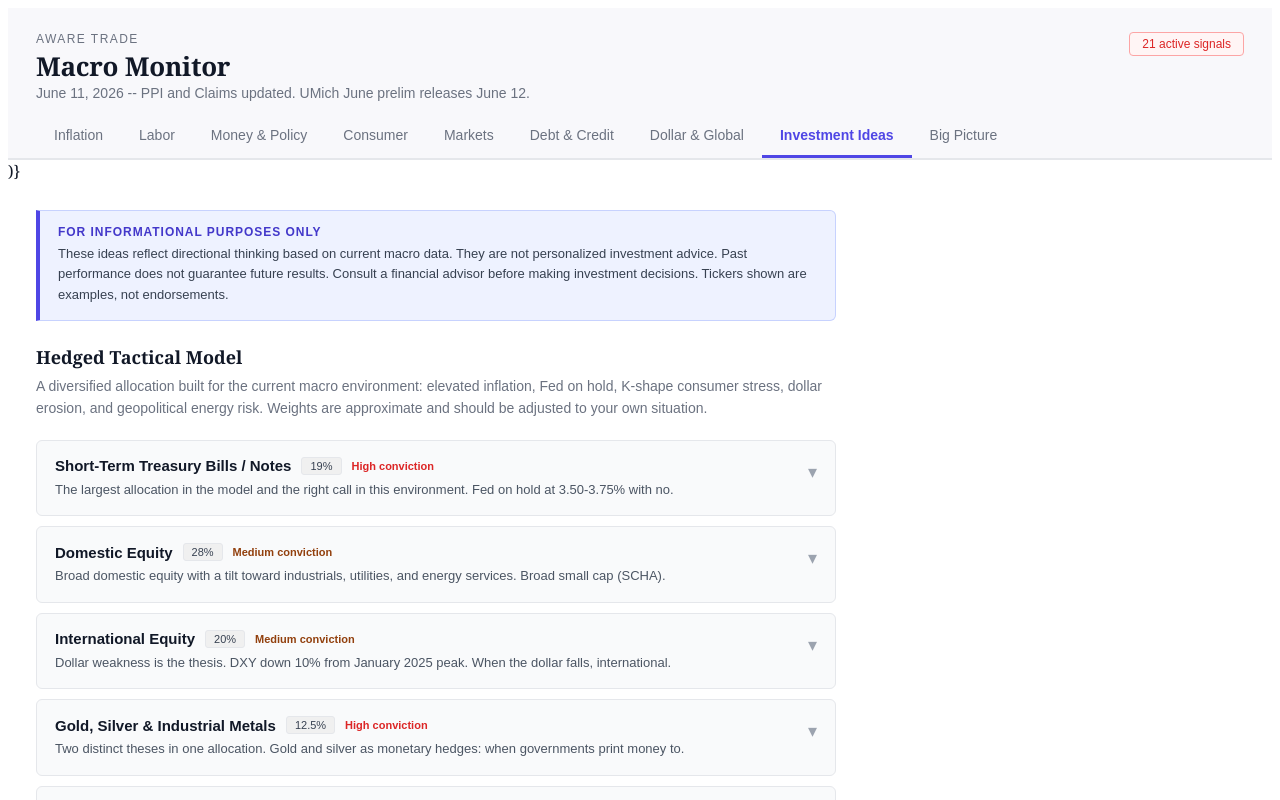
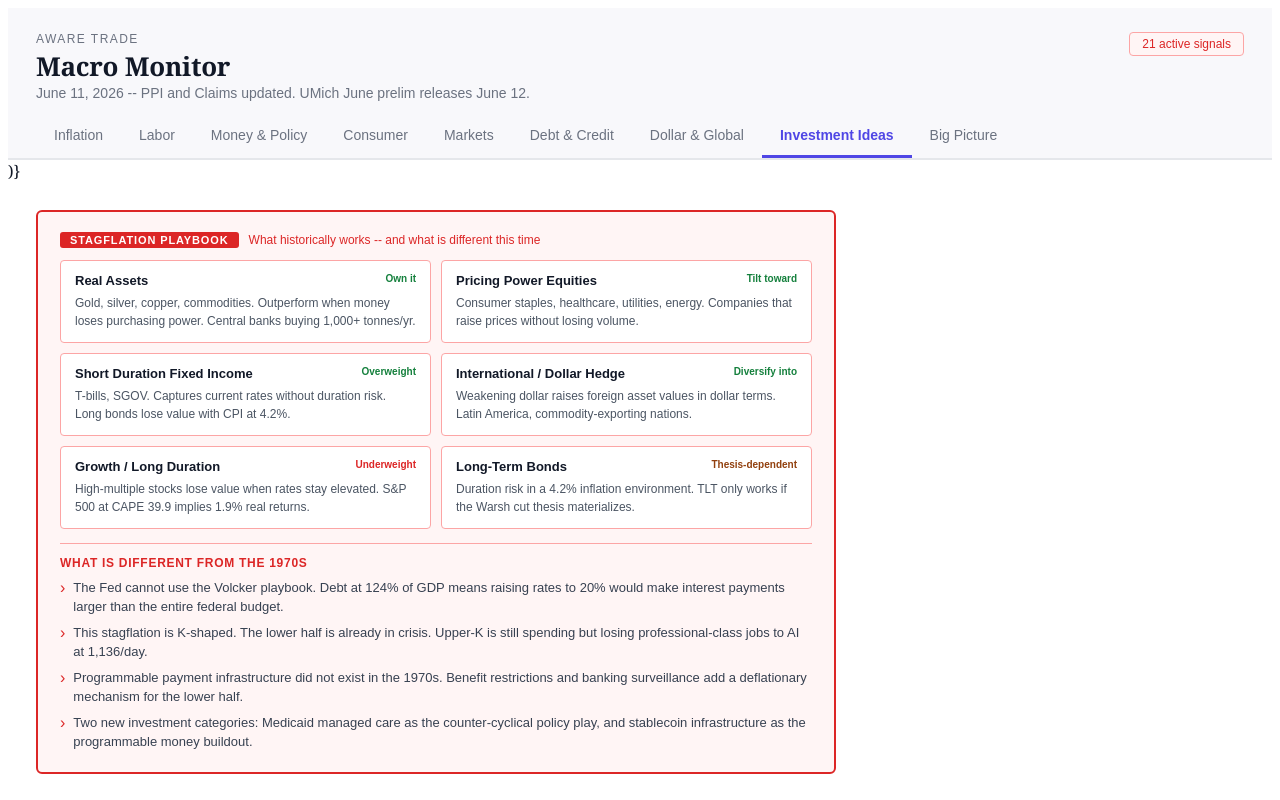
Before and after one commit to pamtulip/aware-trade-tools, a React (Vite) app: page /monitor in a window 1280 px wide. Both pictures are taken after a click on the button "Investment Ideas". Shown: the top 800 px of the page. Built offline with nearby package versions, Linux system fonts and the light colour scheme.

Commit message:
Update MacroMonitor.jsx

```diff
--- a/src/pages/MacroMonitor.jsx
+++ b/src/pages/MacroMonitor.jsx
@@ -543,6 +543,50 @@ export default function MacroMonitor() {
       {activeTab === "ideas" && (
         <div style={{ padding: "28px", maxWidth: "800px" }}>
 
+          {/* Stagflation Playbook */}
+          <div style={{ background: "#fff5f5", border: "2px solid #dc2626", borderRadius: "6px", padding: "20px 22px", marginBottom: "28px" }}>
+            <div style={{ display: "flex", alignItems: "center", gap: "10px", marginBottom: "12px" }}>
+              <span style={{ fontSize: "11px", fontWeight: "700", color: "#ffffff", background: "#dc2626", padding: "2px 10px", borderRadius: "3px", fontFamily: "sans-serif", letterSpacing: "0.08em" }}>STAGFLATION PLAYBOOK</span>
+              <span style={{ fontSize: "12px", color: "#dc2626", fontFamily: "sans-serif" }}>What historically works -- and what is different this time</span>
+            </div>
+
+            <div style={{ display: "grid", gridTemplateColumns: "1fr 1fr", gap: "10px", marginBottom: "14px" }}>
+              {[
+                { label: "Real Assets", detail: "Gold, silver, copper, commodities. Outperform when money loses purchasing power. Central banks buying 1,000+ tonnes/yr.", verdict: "Own it", color: "#15803d" },
+                { label: "Pricing Power Equities", detail: "Consumer staples, healthcare, utilities, energy. Companies that raise prices without losing volume.", verdict: "Tilt toward", color: "#15803d" },
+                { label: "Short Duration Fixed Income", detail: "T-bills, SGOV. Captures current rates without duration risk. Long bonds lose value with CPI at 4.2%.", verdict: "Overweight", color: "#15803d" },
+                { label: "International / Dollar Hedge", detail: "Weakening dollar raises foreign asset values in dollar terms. Latin America, commodity-exporting nations.", verdict: "Diversify into", color: "#15803d" },
+                { label: "Growth / Long Duration", detail: "High-multiple stocks lose value when rates stay elevated. S&P 500 at CAPE 39.9 implies 1.9% real returns.", verdict: "Underweight", color: "#dc2626" },
+                { label: "Long-Term Bonds", detail: "Duration risk in a 4.2% inflation environment. TLT only works if the Warsh cut thesis materializes.", verdict: "Thesis-dependent", color: "#92400e" },
+              ].map((item, i) => (
+                <div key={i} style={{ background: "#ffffff", border: "1px solid #fca5a5", borderRadius: "4px", padding: "12px 14px" }}>
+                  <div style={{ display: "flex", justifyContent: "space-between", alignItems: "flex-start", marginBottom: "6px" }}>
+                    <div style={{ fontSize: "13px", fontWeight: "700", color: "#111827", fontFamily: "sans-serif" }}>{item.label}</div>
+                    <span style={{ fontSize: "10px", fontWeight: "700", color: item.color, fontFamily: "sans-serif", whiteSpace: "nowrap", marginLeft: "8px" }}>{item.verdict}</span>
+                  </div>
+                  <div style={{ fontSize: "12px", color: "#4b5563", lineHeight: 1.5, fontFamily: "sans-serif" }}>{item.detail}</div>
+                </div>
+              ))}
+            </div>
+
+            <div style={{ borderTop: "1px solid #fca5a5", paddingTop: "12px" }}>
+              <div style={{ fontSize: "12px", color: "#dc2626", fontWeight: "700", textTransform: "uppercase", letterSpacing: "0.06em", marginBottom: "8px", fontFamily: "sans-serif" }}>What is different from the 1970s</div>
+              <div style={{ display: "flex", flexDirection: "column", gap: "6px" }}>
+                {[
+                  "The Fed cannot use the Volcker playbook. Debt at 124% of GDP means raising rates to 20% would make interest payments larger than the entire federal budget.",
+                  "This stagflation is K-shaped. The lower half is already in crisis. Upper-K is still spending but losing professional-class jobs to AI at 1,136/day.",
+                  "Programmable payment infrastructure did not exist in the 1970s. Benefit restrictions and banking surveillance add a deflationary mechanism for the lower half.",
+                  "Two new investment categories: Medicaid managed care as the counter-cyclical policy play, and stablecoin infrastructure as the programmable money buildout.",
+                ].map((text, i) => (
+                  <div key={i} style={{ display: "flex", gap: "8px", alignItems: "flex-start" }}>
+                    <span style={{ color: "#dc2626", fontFamily: "sans-serif", flexShrink: 0, marginTop: "1px" }}>›</span>
+                    <span style={{ fontSize: "13px", color: "#374151", fontFamily: "sans-serif", lineHeight: 1.5 }}>{text}</span>
+                  </div>
+                ))}
+              </div>
+            </div>
+          </div>
+
           {/* Disclaimer */}
           <div style={{ background: "#eef2ff", border: "1px solid #c7d2fe", borderLeft: "4px solid #4f46e5", borderRadius: "0 6px 6px 0", padding: "14px 18px", marginBottom: "24px" }}>
             <div style={{ fontSize: "12px", color: "#4338ca", fontWeight: "700", textTransform: "uppercase", letterSpacing: "0.08em", marginBottom: "5px", fontFamily: "sans-serif" }}>For Informational Purposes Only</div>
```
